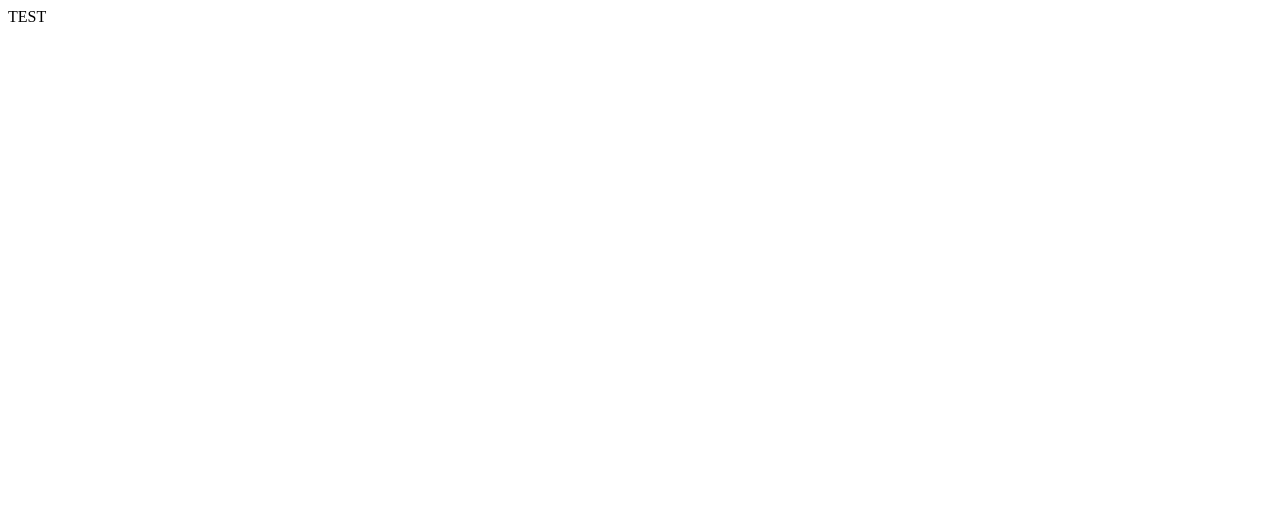
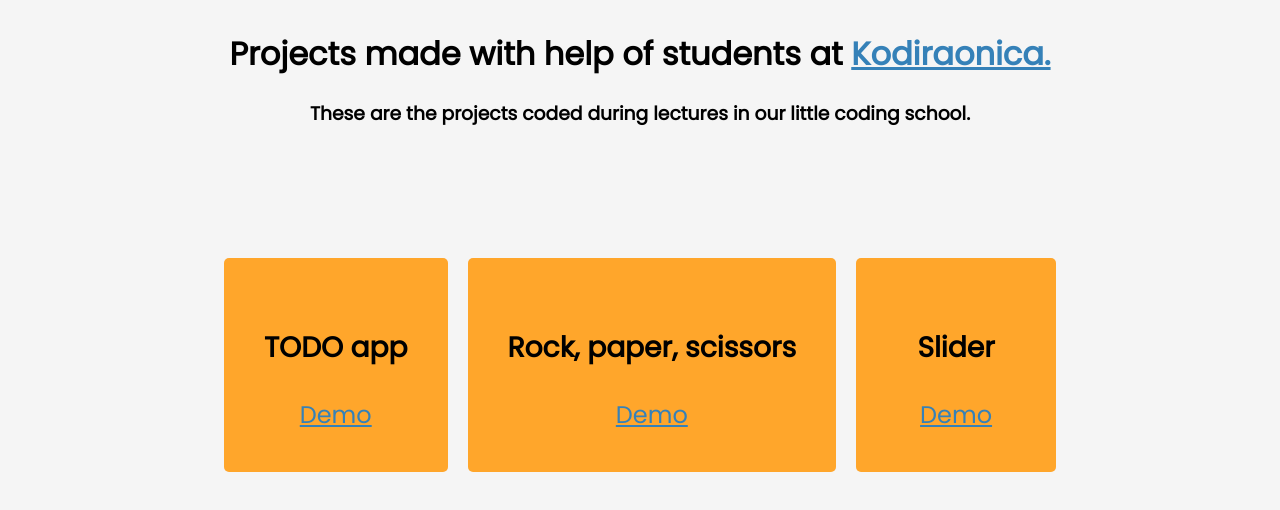
Before and after one commit to kodiraonica/kodiraonica.github.io, a plain HTML site: page index.html in a window 1280 px wide. Drawn offline with Linux system fonts and the light colour scheme.

Commit message:
add content and layout to the homepage

```diff
--- a/index.html
+++ b/index.html
@@ -3,9 +3,30 @@
 <head>
     <meta charset="UTF-8">
     <meta name="viewport" content="width=device-width, initial-scale=1.0">
-    <title>Document</title>
+    <link rel="preconnect" href="https://fonts.googleapis.com">
+    <link rel="preconnect" href="https://fonts.gstatic.com" crossorigin>
+    <link href="https://fonts.googleapis.com/css2?family=Poppins&display=swap" rel="stylesheet">
+    <link rel="stylesheet" href="main.css">
+
+    <title>Projects made with Kodiraonica</title>
 </head>
 <body>
-    TEST
+    <h1> Projects made with help of students at <a target="_blank" href="https://kodiraonica.dev/">Kodiraonica.</a> </h1>
+    <h3> These are the projects coded during lectures in our little coding school.</h3>
+
+    <div class="wrapper">
+        <div class="project">
+            <h3> TODO app </h3>
+            <a target="_blank" href="https://kodiraonica.github.io/todos/"> Demo </a>
+        </div>
+        <div class="project">
+            <h3>Rock, paper, scissors</h3>
+            <a target="_blank" href="https://kodiraonica.github.io/js_game/"> Demo </a>
+        </div>
+        <div class="project">
+            <h3>Slider</h3>
+            <a target="_blank" href="https://kodiraonica.github.io/slider/"> Demo</a>
+        </div>
+    </div>
 </body>
 </html>
--- /dev/null
+++ b/main.css
@@ -0,0 +1,54 @@
+:root {
+    --steel-blue: #3581b8ff;
+    --orange-peel: #ffa62bff;
+    --jet: #333232ff;
+    --languid-lavender: #d5c9dfff;
+    --indian-red: #db5461ff;
+}
+
+body {
+    padding: 0;margin: 0;
+    background-color: #f5f5f5;
+    font-family: "Poppins", sans-serif;
+}
+
+a {
+    color: var(--steel-blue);
+}
+
+* {
+    box-sizing: border-box;
+}
+
+h1 {
+    text-align: center;
+    margin-top: 30px;
+    font-size: 2rem;
+}
+
+h3 {
+    text-align: center;
+}
+
+.wrapper {
+    text-align: center;
+    margin-top: 100px;
+    display: flex;
+    justify-content: center;
+    padding: 20px;
+}
+
+.project {
+    background-color: var(--orange-peel);
+    margin: 10px;
+    min-width: 200px;
+    padding: 40px;
+    border-radius: 5px;
+    font-size: 1.5rem;
+}
+
+@media (max-width: 650px) {
+    .wrapper {
+        display: block;
+    }
+}
```
